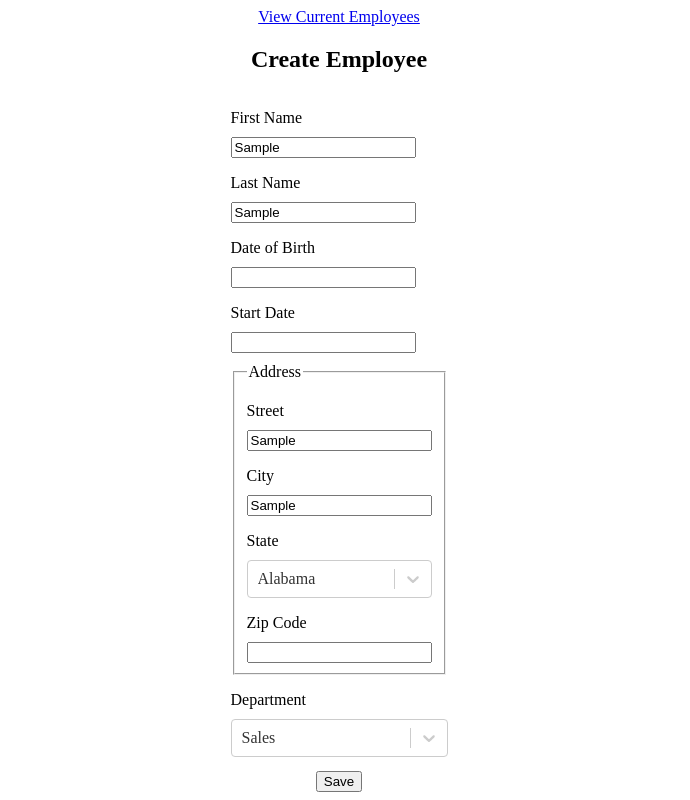
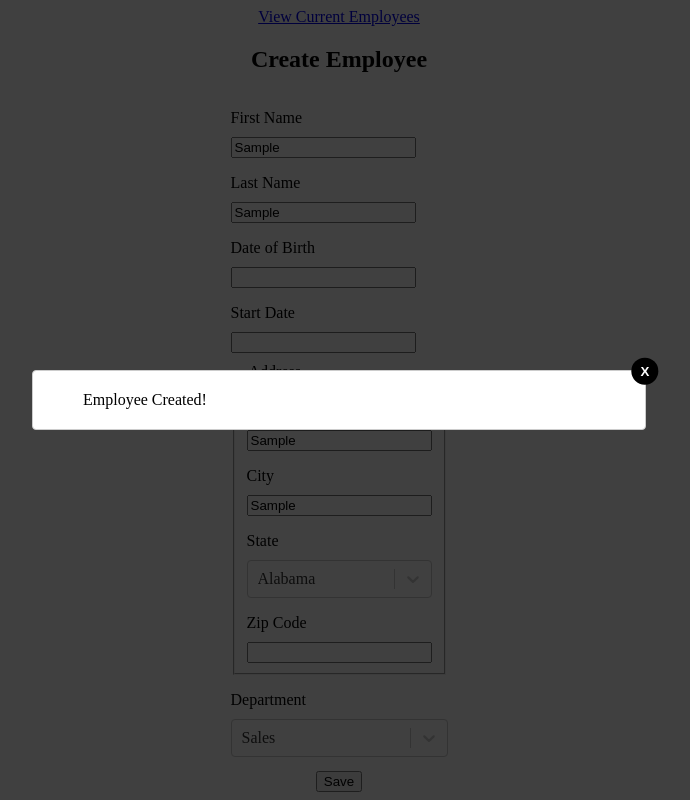
Before and after one commit to PIARDSylvian/OC-14-HRnet, a React (Vite) app: page / in a window 1280 px wide. Both pictures are taken after typing "Sample", "Sample", "Sample", "Sample", "Sample", "Sample" into the empty fields and a click on the button "Save". Shown: the part 80-880 px from the top of the page, without its empty margins (301-991 px from the left). Built offline with nearby package versions, Linux system fonts and the light colour scheme.

Commit message:
add react-modal & use on home form

```diff
--- a/package.json
+++ b/package.json
@@ -13,6 +13,7 @@
     "react": "^18.2.0",
     "react-datepicker": "^4.15.0",
     "react-dom": "^18.2.0",
+    "react-modal": "^3.16.1",
     "react-router-dom": "^6.14.1",
     "react-select": "^5.7.3"
   },
@@ -20,6 +21,7 @@
     "@types/react": "^18.2.14",
     "@types/react-datepicker": "^4.11.2",
     "@types/react-dom": "^18.2.6",
+    "@types/react-modal": "^3.16.0",
     "@typescript-eslint/eslint-plugin": "^5.61.0",
     "@typescript-eslint/parser": "^5.61.0",
     "@vitejs/plugin-react": "^4.0.1",
--- a/src/index.css
+++ b/src/index.css
@@ -25,3 +25,35 @@ label {
 .address {
   margin-top: 10px;
 }
+
+.modal {
+  position: absolute;
+  border: 1px solid rgb(204, 204, 204);
+  background: rgb(255, 255, 255);
+  border-radius: 4px;
+  padding: 20px 50px;
+  width: 40%;
+  top: 50%;
+  left: 50%;
+  transform: translate(-50%, -50%);
+}
+
+.modal > button {
+  position: absolute;
+  top: 0;
+  right: 0;
+  transform: translate(50%, -50%);
+  border-radius: 50%;
+  width: 2em;
+  height: 2em;
+  font-weight: 900;
+  background-color: black;
+  border: none;
+  color: white;
+}
+
+.overlay {
+  background-color: rgba(0,0,0,0.75);
+  position: fixed;
+  inset: 0px;
+}
--- a/src/pages/Home/index.tsx
+++ b/src/pages/Home/index.tsx
@@ -3,6 +3,7 @@ import { Link } from 'react-router-dom'
 import states from '../../states.json'
 import Select from 'react-select'
 import DatePicker from "react-datepicker"
+import Modal from 'react-modal';
 import "react-datepicker/dist/react-datepicker.css";
 
 type employee = {
@@ -60,10 +61,13 @@ const INITIAL_STATE = {
 
 export default function Home() {
   const [form, setForm] = useState(INITIAL_STATE);
+  const [modalIsOpen, setIsOpen] = useState(false);
 
   useEffect(() => {
     document.title = 'Home - HRnet'
   }, [])
+
+  Modal.setAppElement('#root');
 
   const handleChange = (event: ChangeEvent<HTMLInputElement >) => {
     setForm({
@@ -85,9 +89,12 @@ export default function Home() {
     const employees = JSON.parse(localStorage.getItem('employees')|| '[]') as employees;
     employees.push(form);
     localStorage.setItem('employees', JSON.stringify(employees));
-    // // $('#confirmation').modal(); open modal here
+    handleOpenModal()
     console.log(localStorage.getItem('employees'))
   }
+
+  const handleOpenModal = () => setIsOpen(true);
+  const handleCloseModal = () => setIsOpen(false);
 
   return (
     <>
@@ -139,6 +146,15 @@ export default function Home() {
         />
         <button type="submit">Save</button>
       </form>
+      <Modal
+        isOpen={modalIsOpen}
+        onRequestClose={handleCloseModal}
+        className="modal"
+        overlayClassName="overlay"
+      >
+        <div >Employee Created!</div>
+        <button onClick={handleCloseModal}>X</button>
+      </Modal>
     </>
   )
 }
```
Also changed, not shown: 1 other file (tests, documents, lock files or other folders).
